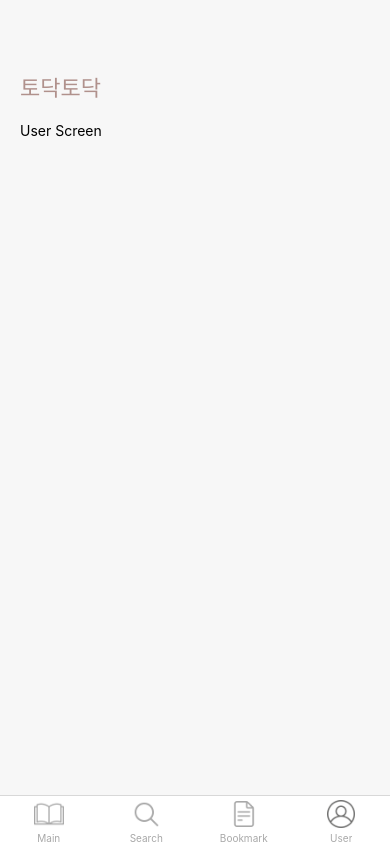
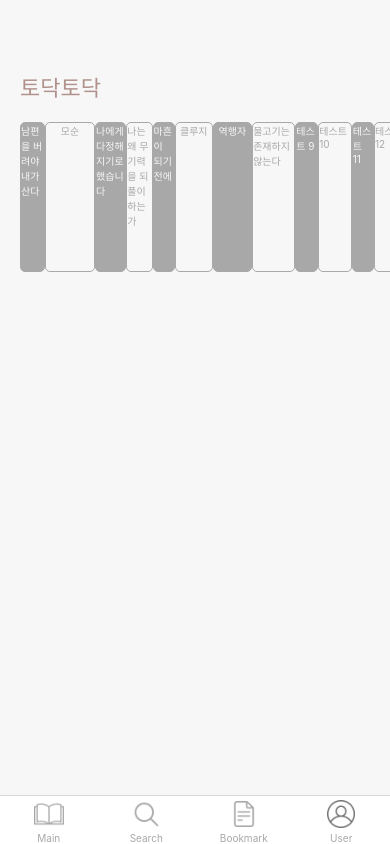
Before and after one commit to JJuhey/tdtdApp, a React Native app: screen /User in a window 390 px wide. Built offline with nearby package versions, Linux system fonts and the light colour scheme.

Commit message:
feat: create read book shape component

```diff
--- /dev/null
+++ b/assets/mockData.ts
@@ -0,0 +1,79 @@
+const ReadBooks = [
+  {
+    id: 1,
+    title: '남편을 버려야 내가 산다',
+    pages: 200,
+  },
+  {
+    id: 2,
+    title: '모순',
+    pages: 400,
+  },
+  {
+    id: 3,
+    title: '나에게 다정해지기로 했습니다',
+    pages: 250,
+  },
+  {
+    id: 4,
+    title: '나는 왜 무기력을 되풀이하는가',
+    pages: 210,
+  },
+  {
+    id: 5,
+    title: '마흔이 되기 전에',
+    pages: 180,
+  },
+  {
+    id: 6,
+    title: '클루지',
+    pages: 300,
+  },
+  {
+    id: 7,
+    title: '역행자',
+    pages: 317,
+  },
+  {
+    id: 8,
+    title: '물고기는 존재하지 않는다',
+    pages: 345,
+  },
+  {
+    id: 9,
+    title: '테스트 9',
+    pages: 184,
+  },
+  {
+    id: 10,
+    title: '테스트 10',
+    pages: 268,
+  },
+  {
+    id: 11,
+    title: '테스트 11',
+    pages: 177,
+  },
+  {
+    id: 12,
+    title: '테스트 12',
+    pages: 303,
+  },
+  {
+    id: 13,
+    title: '테스트 13',
+    pages: 150,
+  },
+  {
+    id: 14,
+    title: '테스트 14',
+    pages: 198,
+  },
+  {
+    id: 15,
+    title: '테스트 15',
+    pages: 421,
+  },
+];
+
+export default ReadBooks;
--- /dev/null
+++ b/src/Components/ReadBookShape.tsx
@@ -0,0 +1,60 @@
+import React from 'react';
+import { View, ScrollView, StyleSheet, Text } from 'react-native';
+
+type BookType = {
+  id: number;
+  title: string;
+  pages: number;
+};
+
+type PropsType = {
+  readBooks: Array<BookType>;
+};
+
+const ReadBookShape = (props: PropsType) => {
+  const { readBooks } = props;
+
+  return (
+    <ScrollView horizontal={true}>
+      {readBooks.map((book, i) => {
+        const backgroundColor = i % 2 === 0 ? '#A8A8A8' : undefined;
+        const fontColor = i % 2 === 0 ? '#F7F7F7' : '#A8A8A8';
+        const width = book.pages / 8;
+
+        return (
+          <View
+            style={{
+              ...styles.book,
+              width: width,
+              backgroundColor: backgroundColor,
+            }}
+            key={book.title}
+            nativeID={book.title}>
+            <Text style={{ ...styles.title, color: fontColor }}>
+              {book.title}
+            </Text>
+          </View>
+        );
+      })}
+    </ScrollView>
+  );
+};
+
+const styles = StyleSheet.create({
+  book: {
+    width: 50, // default width
+    height: 150,
+    borderWidth: 1,
+    borderRadius: 5,
+    borderColor: '#A8A8A8',
+    alignItems: 'center',
+    justifyContent: 'flex-start',
+  },
+  title: {
+    fontSize: 10,
+    color: '#B0918C',
+    // transform: [{ rotate: '90deg' }],
+  },
+});
+
+export default ReadBookShape;
--- a/src/Pages/UserScreen.tsx
+++ b/src/Pages/UserScreen.tsx
@@ -1,13 +1,16 @@
 import React from 'react';
-import { View, Text } from 'react-native';
+import { View } from 'react-native';
+import ReadBookShape from '../Components/ReadBookShape';
 
 import ScreenLayout from '../Components/ScreenLayout';
+
+import ReadBooks from '../../assets/mockData';
 
 const UserScreen = () => {
   return (
     <ScreenLayout>
       <View>
-        <Text>User Screen</Text>
+        <ReadBookShape readBooks={ReadBooks} />
       </View>
     </ScreenLayout>
   );
```
